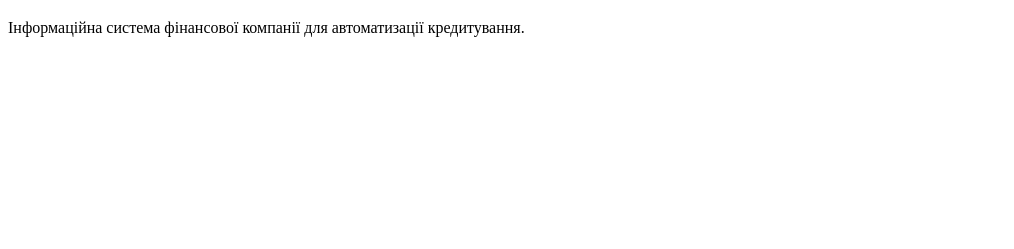
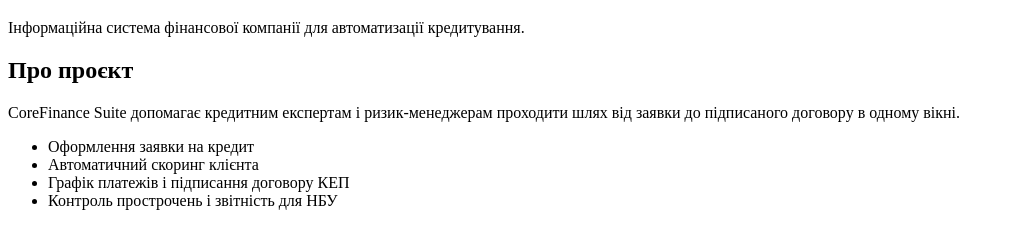
Before and after one commit to veronikachapelska/corefinance-git-web, a plain HTML site: page index.html in a window 1280 px wide. Shown: the part 61-310 px from the top of the page, without its empty margins (0-1014 px from the left). Drawn offline with Linux system fonts and the light colour scheme.

Commit message:
Add project description
Додано розділ «Про проєкт» і список основних функцій системи.

```diff
--- a/index.html
+++ b/index.html
@@ -7,5 +7,14 @@
 <body>
   <h1>CoreFinance Suite</h1>
   <p>Інформаційна система фінансової компанії для автоматизації кредитування.</p>
+
+  <h2>Про проєкт</h2>
+  <p>CoreFinance Suite допомагає кредитним експертам і ризик-менеджерам проходити шлях від заявки до підписаного договору в одному вікні.</p>
+  <ul>
+    <li>Оформлення заявки на кредит</li>
+    <li>Автоматичний скоринг клієнта</li>
+    <li>Графік платежів і підписання договору КЕП</li>
+    <li>Контроль прострочень і звітність для НБУ</li>
+  </ul>
 </body>
 </html>
```
